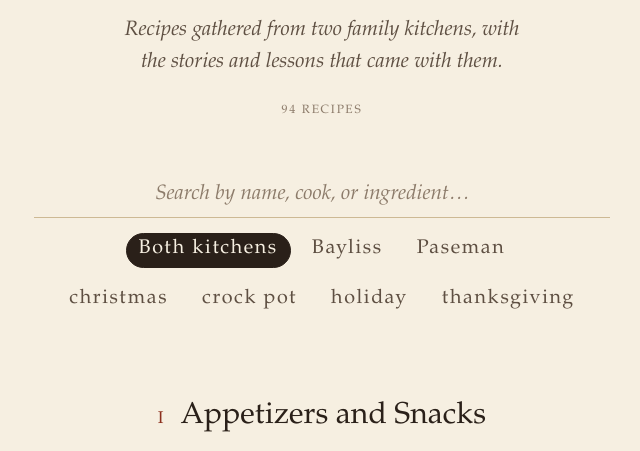
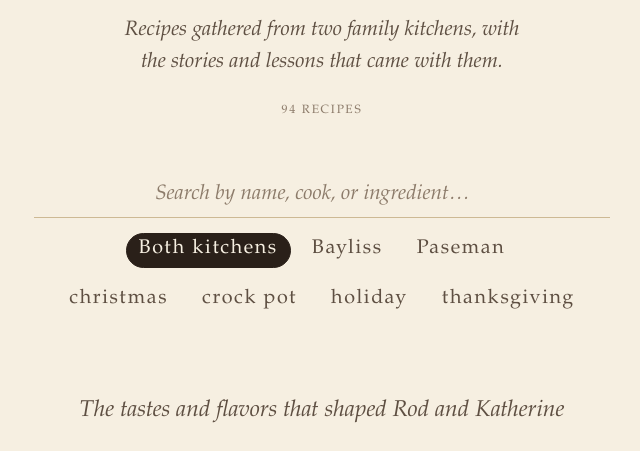
Before and after one commit to rkbayliss/cookbook, an Eleventy site: page theme/pages/index.njk in a window 1280 px wide. Shown: the part 310-761 px from the top of the page, without its empty margins (318-958 px from the left). Built offline with nearby package versions, Linux system fonts and the light colour scheme; Eleventy itself is replaced by a stand-in of ours; files that its build step writes are made by us from their sources; a web font is replaced by a local one.

Commit message:
Add a subheader to the main recipes and shorten the Archive description
Co-Authored-By: Claude Opus 5.5 <noreply@anthropic.com>

```diff
--- a/theme/_data/site.json
+++ b/theme/_data/site.json
@@ -5,8 +5,11 @@
   "repo": "https://github.com/rkbayliss/cookbook",
   "branch": "main",
   "lang": "en",
+  "everyday": {
+    "blurb": "The tastes and flavors that shaped Rod and Katherine"
+  },
   "archive": {
     "name": "The Archive",
-    "blurb": "Recipes from further back in the family's history: dishes that were made, loved, and written down, but never became part of everyday or holiday cooking."
+    "blurb": "Well-loved recipes from the archive"
   }
 }
--- a/theme/assets/cookbook.css
+++ b/theme/assets/cookbook.css
@@ -277,3 +277,4 @@ figcaption { text-align: center; font-style: italic; color: var(--ink-soft); fon
 .archive-chapter-title { font-weight: 400; font-size: 1em; text-align: center; margin: 0 0 0.6rem; color: var(--accent); font-variant-caps: all-small-caps; letter-spacing: 0.12em; }
 .chapter-archive { margin-bottom: 2rem; }
 .archive[hidden] { display: none; }
+.contents-blurb { text-align: center; color: var(--ink-soft); font-style: italic; font-size: 1.1em; margin: 0 auto 2.4rem; text-wrap: balance; }
--- a/theme/pages/index.njk
+++ b/theme/pages/index.njk
@@ -31,6 +31,7 @@ bodyClass: page-index
 </section>
 
 <nav class="contents" aria-label="Contents">
+  <p class="contents-blurb">{{ site.everyday.blurb }}</p>
   {%- for group in all | everyday | byCategory %}
   <section class="chapter" id="{{ group.slug }}">
     <h2 class="chapter-title"><span class="chapter-number">{{ loop.index0 | roman }}</span> {{ group.name }}</h2>
```
